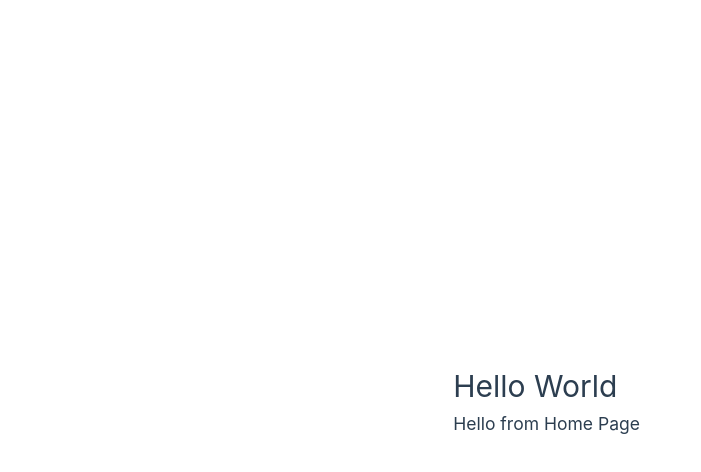
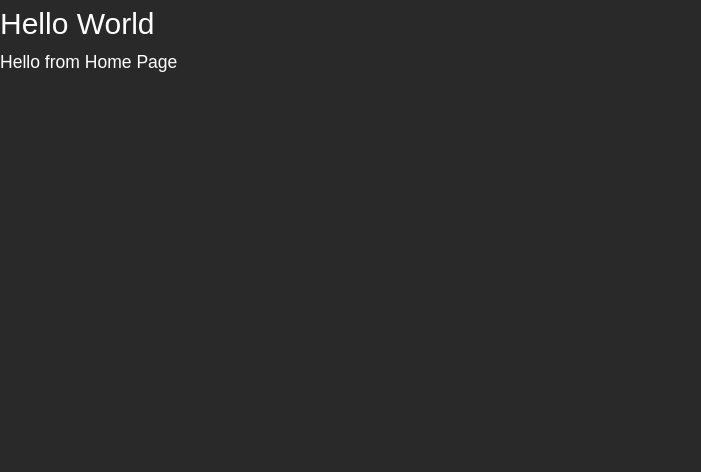
Before and after one commit to LeVoMihalcea/f1-fantasy, a Vue app: page / in a window 1280 px wide. Shown: the top 472 px of the page, without its empty margins (0-701 px from the left). Built offline with nearby package versions, Linux system fonts and the light colour scheme.

Commit message:
feat: style the app

```diff
--- a/src/assets/main.css
+++ b/src/assets/main.css
@@ -1,35 +1,98 @@
 @import './base.css';
 
-#app {
-  max-width: 1280px;
-  margin: 0 auto;
-  padding: 2rem;
-
-  font-weight: normal;
+/* Global Styles */
+body {
+  background-color: #292929;
+  color: #ffffff;
+  font-family: Arial, sans-serif;
+  margin: 0;
+  padding: 0;
 }
 
-a,
-.green {
-  text-decoration: none;
-  color: hsla(160, 100%, 37%, 1);
-  transition: 0.4s;
+/* Headings */
+h1, h2, h3, h4, h5, h6 {
+  color: #ffffff;
 }
 
-@media (hover: hover) {
-  a:hover {
-    background-color: hsla(160, 100%, 37%, 0.2);
-  }
+/* Links */
+a {
+  color: #ffffff;
+  text-decoration: underline;
 }
 
-@media (min-width: 1024px) {
-  body {
-    display: flex;
-    place-items: center;
-  }
+a:hover {
+  text-decoration: underline;
+}
 
-  #app {
-    display: grid;
-    grid-template-columns: 1fr 1fr;
-    padding: 0 2rem;
-  }
+/* Paragraphs */
+p {
+  margin-bottom: 1em;
 }
+
+/* Lists */
+ul, ol {
+  margin: 0;
+  padding: 0;
+  list-style-type: none;
+}
+
+/* Forms */
+input[type="text"],
+input[type="email"],
+input[type="password"],
+textarea {
+  background-color: #333333;
+  color: #ffffff;
+  border: none;
+  border-radius: 4px;
+  padding: 8px 12px;
+  margin-bottom: 10px;
+}
+
+input[type="text"]:focus,
+input[type="email"]:focus,
+input[type="password"]:focus,
+textarea:focus {
+  outline: none;
+  box-shadow: 0 0 3px #ffffff;
+}
+
+button {
+  background-color: #ffffff;
+  color: #292929;
+  border: none;
+  border-radius: 4px;
+  padding: 8px 12px;
+  cursor: pointer;
+}
+
+button:hover {
+  opacity: 0.8;
+}
+
+/* Tables */
+table {
+  width: 100%;
+  border-collapse: collapse;
+}
+
+th, td {
+  padding: 8px;
+  text-align: left;
+  border-bottom: 1px solid #ffffff;
+}
+
+/* Code */
+code {
+  background-color: #333333;
+  color: #ffffff;
+  padding: 2px 4px;
+  font-family: 'Courier New', monospace;
+}
+
+/* Containers */
+.container {
+  max-width: 1200px;
+  margin: 0 auto;
+  padding: 20px;
+}
```
